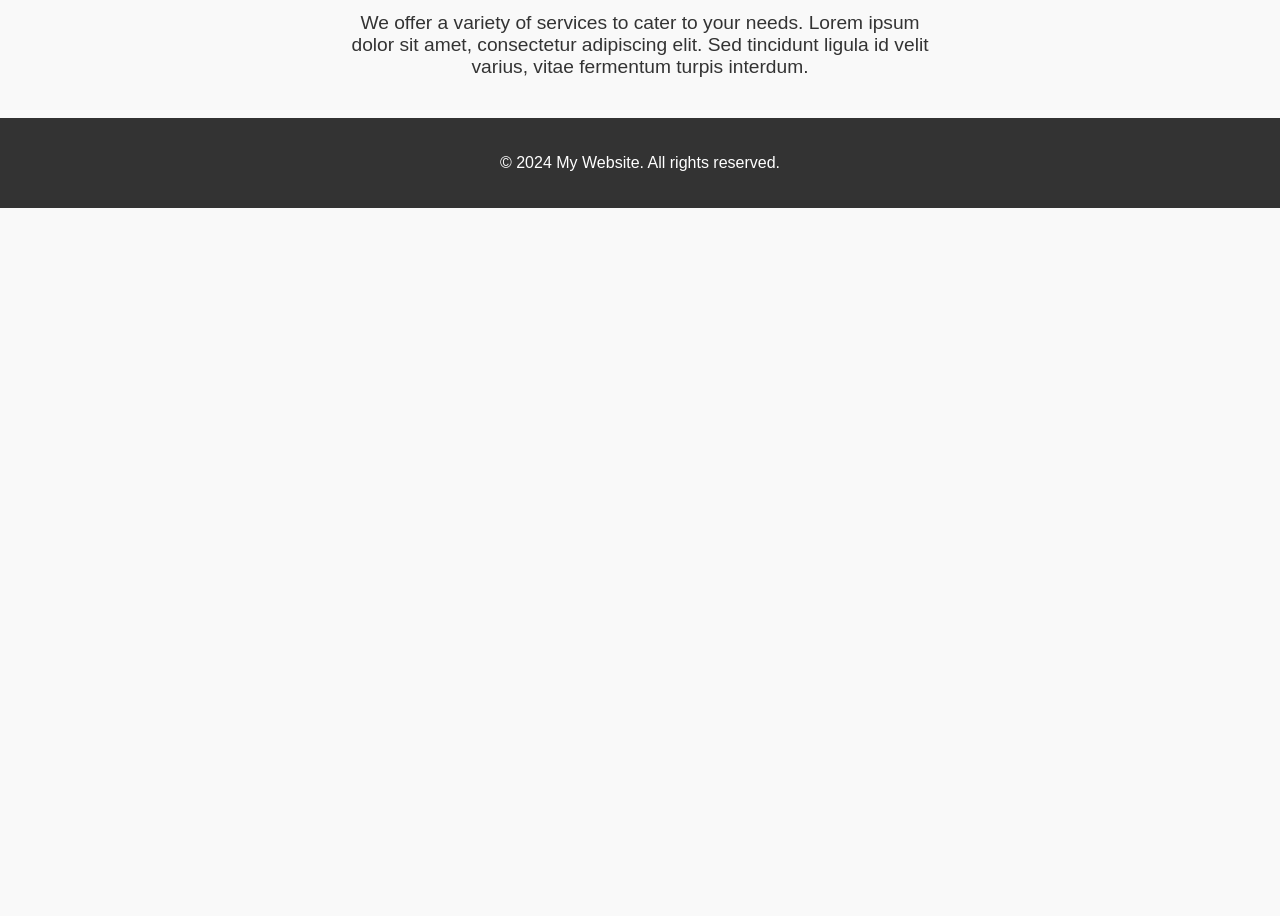
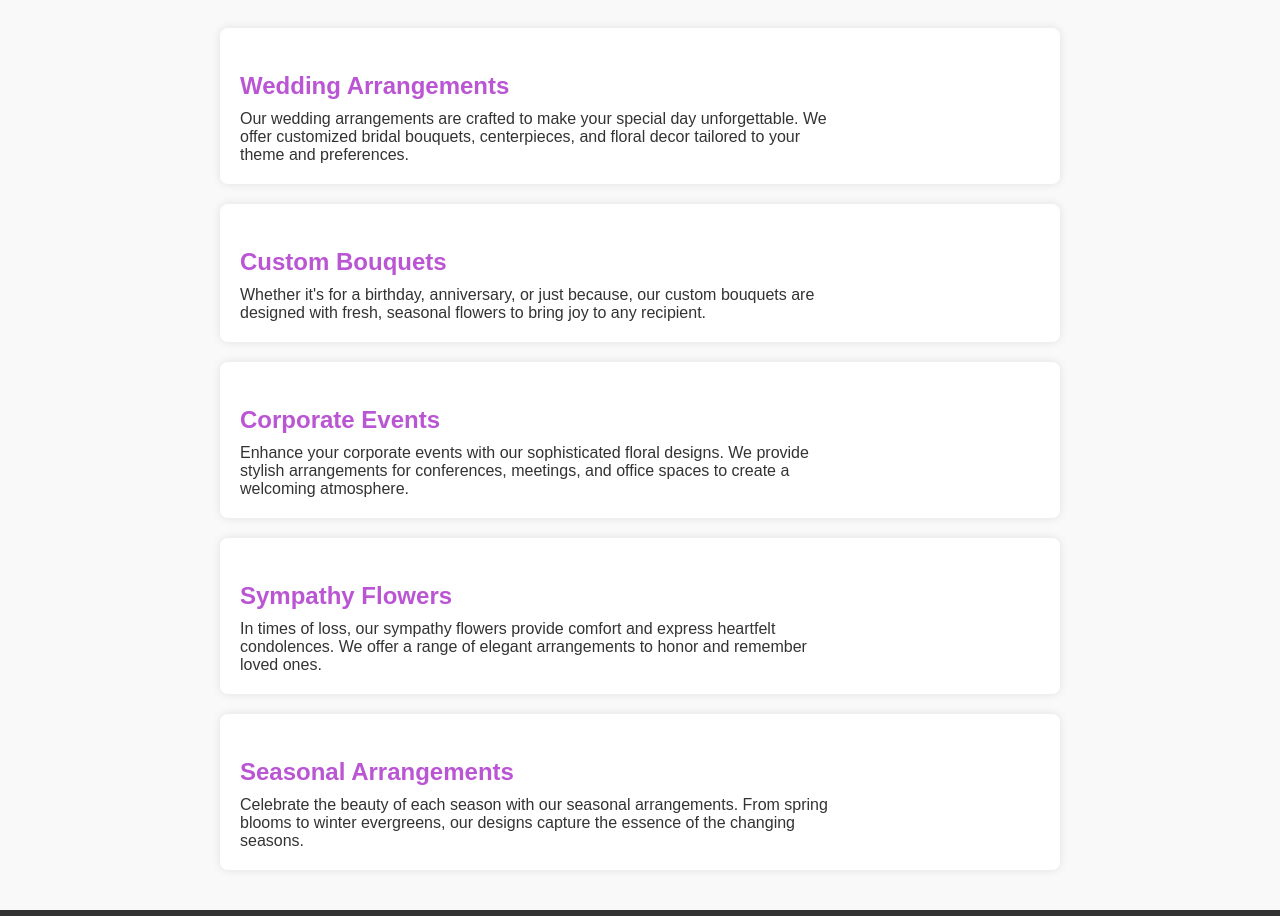
Before and after one commit to farhath-h/simple_assisgnment, a plain HTML site: page services.html in a window 1280 px wide. Shown: the part 306-1222 px from the top of the page. Before the commit the page ends 800 px from the top, so only its background shows below. Drawn offline with Linux system fonts and the light colour scheme.

Commit message:
services.html

```diff
--- a/services.html
+++ b/services.html
@@ -57,12 +57,36 @@
         .services h2 {
             font-size: 2em;
             color: #663399;
+            margin-bottom: 20px;
         }
 
         .services p {
             font-size: 1.2em;
             max-width: 600px;
-            margin: 20px auto;
+            margin: 0 auto 40px auto;
+        }
+
+        .service-item {
+            margin: 20px 0;
+            padding: 20px;
+            background-color: #fff;
+            border-radius: 8px;
+            box-shadow: 0 0 10px rgba(0, 0, 0, 0.1);
+            max-width: 800px;
+            margin-left: auto;
+            margin-right: auto;
+            text-align: left;
+        }
+
+        .service-item h3 {
+            font-size: 1.5em;
+            color: #BA55D3;
+            margin-bottom: 10px;
+        }
+
+        .service-item p {
+            font-size: 1em;
+            margin: 0;
         }
 
         @keyframes fadeIn {
@@ -85,8 +109,33 @@
 </nav>
 
 <section class="services">
-    <h2>Our Services</h2>
-    <p>We offer a variety of services to cater to your needs. Lorem ipsum dolor sit amet, consectetur adipiscing elit. Sed tincidunt ligula id velit varius, vitae fermentum turpis interdum.</p>
+    <!-- <h2>Our Services</h2> -->
+    <p>We offer a variety of floral services to cater to your needs. From exquisite wedding arrangements to custom bouquets, we have something for every occasion.</p>
+
+    <div class="service-item">
+        <h3>Wedding Arrangements</h3>
+        <p>Our wedding arrangements are crafted to make your special day unforgettable. We offer customized bridal bouquets, centerpieces, and floral decor tailored to your theme and preferences.</p>
+    </div>
+
+    <div class="service-item">
+        <h3>Custom Bouquets</h3>
+        <p>Whether it's for a birthday, anniversary, or just because, our custom bouquets are designed with fresh, seasonal flowers to bring joy to any recipient.</p>
+    </div>
+
+    <div class="service-item">
+        <h3>Corporate Events</h3>
+        <p>Enhance your corporate events with our sophisticated floral designs. We provide stylish arrangements for conferences, meetings, and office spaces to create a welcoming atmosphere.</p>
+    </div>
+
+    <div class="service-item">
+        <h3>Sympathy Flowers</h3>
+        <p>In times of loss, our sympathy flowers provide comfort and express heartfelt condolences. We offer a range of elegant arrangements to honor and remember loved ones.</p>
+    </div>
+
+    <div class="service-item">
+        <h3>Seasonal Arrangements</h3>
+        <p>Celebrate the beauty of each season with our seasonal arrangements. From spring blooms to winter evergreens, our designs capture the essence of the changing seasons.</p>
+    </div>
 </section>
 
 <footer>
```
